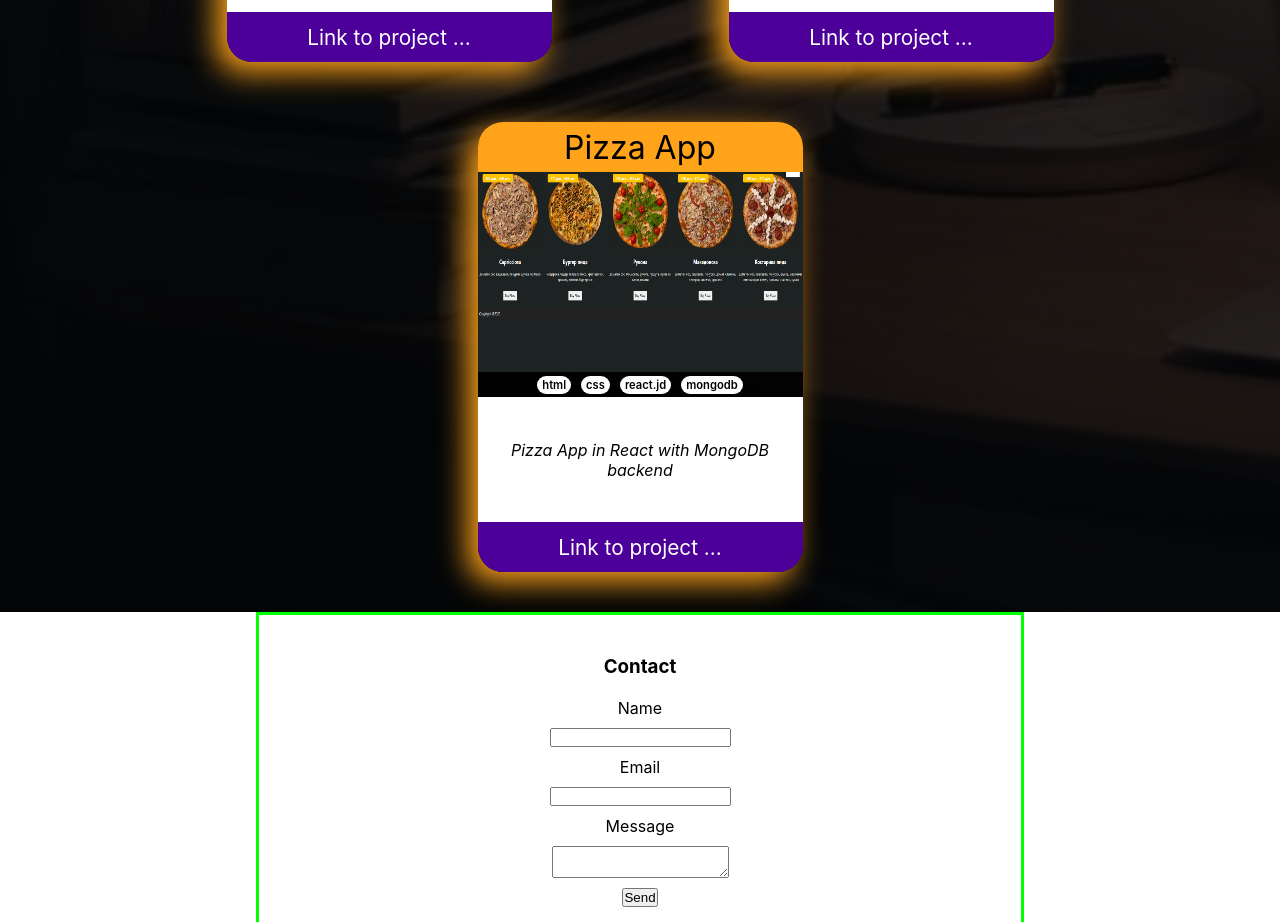
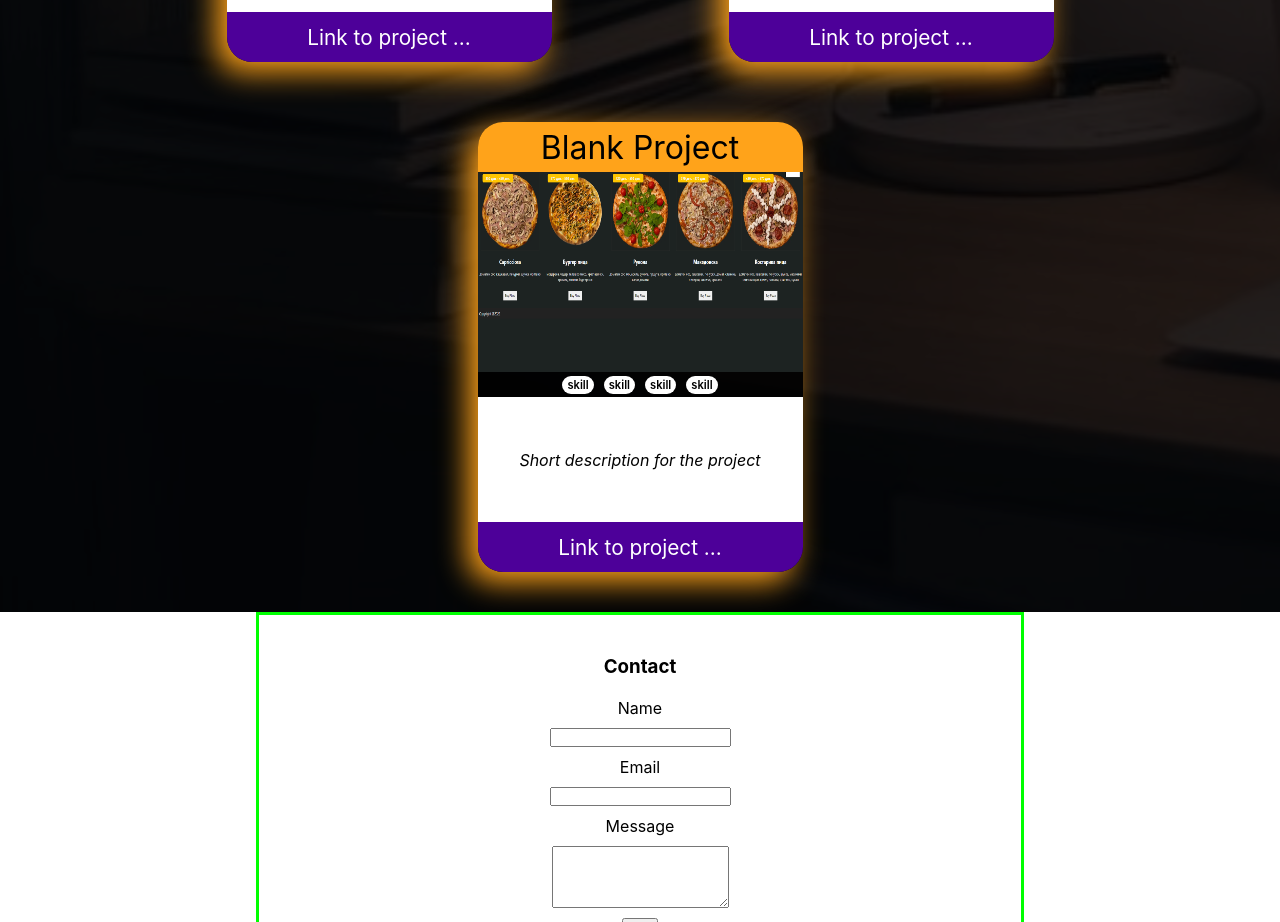
Before and after one commit to Kiril-Pavlov/portfolio-website, a React (Create React App) app: page / in a window 1280 px wide. Shown: the part 2540-3462 px from the top of the page. Built offline with nearby package versions, Linux system fonts and the light colour scheme; a web font is replaced by a local one.

Commit message:
favicon, title, key warnings fixed. Contact form sending mails

```diff
--- a/public/index.html
+++ b/public/index.html
@@ -3,7 +3,7 @@
 
 <head>
   <meta charset="utf-8" />
-  <link rel="icon" href="%PUBLIC_URL%/favicon.ico" />
+  <link rel="icon" href="%PUBLIC_URL%/favicon.png" />
   <meta name="viewport" content="width=device-width, initial-scale=1" />
   <meta name="theme-color" content="#000000" />
   <meta name="description" content="Web site created using create-react-app" />
@@ -26,7 +26,7 @@
     <link rel="preconnect" href="https://fonts.gstatic.com" crossorigin>
     <link href="https://fonts.googleapis.com/css2?family=Bitter&family=MonteCarlo&display=swap" rel="stylesheet">
 
-  <title>React App</title>
+  <title>Pavlov Kiril</title>
 </head>
 
 <body>
--- a/src/components/Contact.js
+++ b/src/components/Contact.js
@@ -9,7 +9,7 @@ const Contact = () => {
     const sendEmail = (e) => {
       e.preventDefault();
 
-      emailjs.sendForm('YOUR_SERVICE_ID', 'YOUR_TEMPLATE_ID', form.current, 'YOUR_PUBLIC_KEY')
+      emailjs.sendForm('service_9avkhj7', 'template_olvqapq', form.current, 'HuHStPwtpkKj-c0y9')
         .then((result) => {
             console.log(result.text);
         }, (error) => {
@@ -23,10 +23,13 @@ const Contact = () => {
             <form className='contact-form' ref={form} onSubmit={sendEmail}>
                 <label>Name</label>
                 <input type="text" name="user_name" />
+
                 <label>Email</label>
                 <input type="email" name="user_email" />
+
                 <label>Message</label>
-                <textarea name="message" />
+                <textarea name="message" rows={4}/>
+
                 <input type="submit" value="Send" />
             </form>
 
--- a/src/components/Projects.js
+++ b/src/components/Projects.js
@@ -20,11 +20,11 @@ const Projects = () => {
             url: "https://pizza-app-react-kiril.netlify.app/"
         },
         {
-            name: "Pizza App",
+            name: "Blank Project",
             img: `${pizzaImg}`,
-            description: "Pizza App in React with MongoDB backend",
-            skills: ["html", "css", "react.jd", "mongodb"],
-            url: "https://pizza-app-react-kiril.netlify.app/"
+            description: "Short description for the project",
+            skills: ["skill", "skill", "skill", "skill"],
+            url: "#"
         }
     ]
     return (
--- a/src/components/Skills.js
+++ b/src/components/Skills.js
@@ -35,7 +35,7 @@ const Skills = () => {
             <div className='skill-cards-container'>
                 {skillsList.map((item) => {
                     return (
-                        <div className='skill-card'>
+                        <div className='skill-card' key={item.skillName}>
                             <div className='skill-img-container'>
                                 <img src={item.img} alt={item.skillName} className="skill-img" />
                             </div>
```
Also changed, not shown: public/favicon.png (added), src/assets/favicon.png (added).
